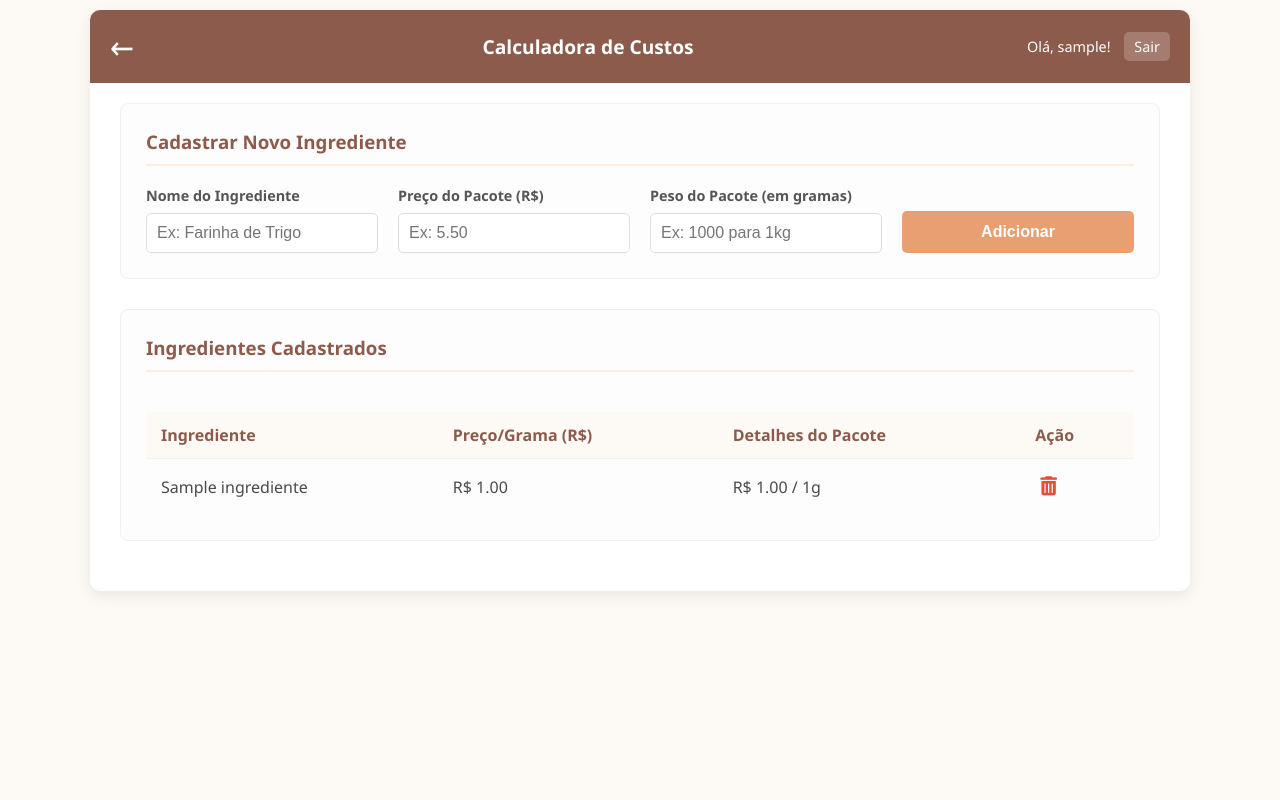
After one commit to alexsvl2/montaki_agenda, a Flask app: page /calculadora in a window 1280 px wide. The commit adds this page. Run offline with Flask 3, Linux system fonts and the light colour scheme; a user stored in the database is signed in; tables that the repository leaves empty hold one stand-in row (values such as "Sample post").

Commit message:
Feature: Implementa cadastro de ingredientes na calculadora

```diff
--- a/app.py
+++ b/app.py
@@ -6,6 +6,7 @@ from flask_sqlalchemy import SQLAlchemy
 from flask_login import LoginManager, UserMixin, login_user, logout_user, login_required, current_user
 from werkzeug.security import generate_password_hash, check_password_hash
 from datetime import datetime
+import math # Importa a biblioteca de matemática
 
 # --- CONFIGURAÇÃO INICIAL ---
 app = Flask(__name__)
@@ -13,7 +14,6 @@ basedir = os.path.abspath(os.path.dirname(__file__))
 app.config['SQLALCHEMY_DATABASE_URI'] = 'sqlite:///' + os.path.join(basedir, 'agenda.db')
 app.config['SECRET_KEY'] = 'sua-chave-secreta-super-dificil'
 db = SQLAlchemy(app)
-
 login_manager = LoginManager()
 login_manager.init_app(app)
 login_manager.login_view = 'login'
@@ -23,27 +23,30 @@ class User(UserMixin, db.Model):
     id = db.Column(db.Integer, primary_key=True)
     username = db.Column(db.String(80), unique=True, nullable=False)
     password_hash = db.Column(db.String(120), nullable=False)
-
-    def set_password(self, password):
-        self.password_hash = generate_password_hash(password)
-
-    def check_password(self, password):
-        return check_password_hash(self.password_hash, password)
+    def set_password(self, password): self.password_hash = generate_password_hash(password)
+    def check_password(self, password): return check_password_hash(self.password_hash, password)
 
 class Tarefa(db.Model):
     id = db.Column(db.Integer, primary_key=True)
     data = db.Column(db.String(10), nullable=False)
     descricao = db.Column(db.String(200), nullable=False)
 
+# NOVO: Modelo para Ingredientes
+class Ingrediente(db.Model):
+    id = db.Column(db.Integer, primary_key=True)
+    nome = db.Column(db.String(100), nullable=False)
+    preco_pacote = db.Column(db.Float, nullable=False)
+    peso_pacote_gramas = db.Column(db.Float, nullable=False)
+    preco_por_grama = db.Column(db.Float, nullable=False)
+
 @login_manager.user_loader
 def load_user(user_id):
     return User.query.get(int(user_id))
 
-# --- ROTAS DA APLICAÇÃO ---
+# --- ROTAS PRINCIPAIS ---
 @app.route('/', methods=['GET', 'POST'])
 def login():
-    if current_user.is_authenticated:
-        return redirect(url_for('home'))
+    if current_user.is_authenticated: return redirect(url_for('home'))
     if request.method == 'POST':
         user = User.query.filter_by(username=request.form['username']).first()
         if user and user.check_password(request.form['password']):
@@ -68,59 +71,83 @@ def logout():
 def calendario():
     return render_template('calendario.html', username=current_user.username, show_back_button=True)
 
-# --- API PARA O CALENDÁRIO (COM MUDANÇAS) ---
+# NOVO: Rota para a Calculadora
+@app.route('/calculadora')
+@login_required
+def calculadora():
+    return render_template('calculadora.html', username=current_user.username, show_back_button=True)
 
-@app.route('/api/tarefas', methods=['GET'])
+# --- API AGENDA ---
+@app.route('/api/tarefas', methods=['GET', 'POST'])
 @login_required
-def get_tarefas():
-    tarefas = Tarefa.query.all()
-    tarefas_dict = {}
-    for tarefa in tarefas:
-        if tarefa.data not in tarefas_dict:
-            tarefas_dict[tarefa.data] = []
-        # MUDANÇA: Agora enviamos o ID e a descrição
-        tarefas_dict[tarefa.data].append({'id': tarefa.id, 'descricao': tarefa.descricao})
-    return jsonify(tarefas_dict)
+def api_tarefas():
+    if request.method == 'GET':
+        tarefas = Tarefa.query.all()
+        tarefas_dict = {}
+        for tarefa in tarefas:
+            if tarefa.data not in tarefas_dict: tarefas_dict[tarefa.data] = []
+            tarefas_dict[tarefa.data].append(tarefa.descricao)
+        return jsonify(tarefas_dict)
+    if request.method == 'POST':
+        dados = request.get_json()
+        nova_tarefa = Tarefa(data=dados['data'], descricao=dados['descricao'])
+        db.session.add(nova_tarefa)
+        db.session.commit()
+        return jsonify({'status': 'sucesso'})
 
-@app.route('/api/tarefas', methods=['POST'])
+# --- API CALCULADORA ---
+@app.route('/api/ingredientes', methods=['GET'])
 @login_required
-def add_tarefa():
+def get_ingredientes():
+    ingredientes = Ingrediente.query.order_by(Ingrediente.nome).all()
+    lista_ingredientes = [{
+        'id': ing.id,
+        'nome': ing.nome,
+        'preco_pacote': ing.preco_pacote,
+        'peso_pacote_gramas': ing.peso_pacote_gramas,
+        'preco_por_grama': ing.preco_por_grama
+    } for ing in ingredientes]
+    return jsonify(lista_ingredientes)
+
+@app.route('/api/ingredientes', methods=['POST'])
+@login_required
+def add_ingrediente():
     dados = request.get_json()
-    if not dados or 'data' not in dados or 'descricao' not in dados:
-        return jsonify({'status': 'erro', 'mensagem': 'Dados inválidos'}), 400
-    nova_tarefa = Tarefa(data=dados['data'], descricao=dados['descricao'])
-    db.session.add(nova_tarefa)
+    nome = dados['nome']
+    preco_pacote = float(dados['preco_pacote'])
+    peso_pacote_gramas = float(dados['peso_pacote_gramas'])
+
+    if peso_pacote_gramas == 0:
+        return jsonify({'status': 'erro', 'mensagem': 'O peso não pode ser zero.'}), 400
+
+    # A LÓGICA PRINCIPAL: Cálculo do preço por grama
+    preco_por_grama = preco_pacote / peso_pacote_gramas
+
+    novo_ingrediente = Ingrediente(
+        nome=nome,
+        preco_pacote=preco_pacote,
+        peso_pacote_gramas=peso_pacote_gramas,
+        preco_por_grama=preco_por_grama
+    )
+    db.session.add(novo_ingrediente)
     db.session.commit()
-    return jsonify({'status': 'sucesso', 'mensagem': 'Tarefa adicionada!', 'id': nova_tarefa.id}), 201
+    return jsonify({'status': 'sucesso', 'mensagem': 'Ingrediente adicionado!'}), 201
 
-# NOVO: Rota para deletar uma tarefa
-@app.route('/api/tarefas/<int:tarefa_id>', methods=['DELETE'])
+@app.route('/api/ingredientes/<int:id>', methods=['DELETE'])
 @login_required
-def delete_tarefa(tarefa_id):
-    tarefa = Tarefa.query.get_or_404(tarefa_id)
-    db.session.delete(tarefa)
+def delete_ingrediente(id):
+    ingrediente = Ingrediente.query.get_or_404(id)
+    db.session.delete(ingrediente)
     db.session.commit()
-    return jsonify({'status': 'sucesso', 'mensagem': 'Tarefa excluída!'})
-
-# NOVO: Rota para editar uma tarefa
-@app.route('/api/tarefas/<int:tarefa_id>', methods=['PUT'])
-@login_required
-def update_tarefa(tarefa_id):
-    tarefa = Tarefa.query.get_or_404(tarefa_id)
-    dados = request.get_json()
-    if not dados or 'descricao' not in dados:
-        return jsonify({'status': 'erro', 'mensagem': 'Descrição faltando'}), 400
-    tarefa.descricao = dados['descricao']
-    db.session.commit()
-    return jsonify({'status': 'sucesso', 'mensagem': 'Tarefa atualizada!'})
-
+    return jsonify({'status': 'sucesso', 'mensagem': 'Ingrediente removido!'})
 
 # --- COMANDOS DE TERMINAL ---
 @app.cli.command('create-db')
 def create_db():
     db.create_all()
-    print("Banco de dados criado com sucesso!")
+    print("Banco de dados e tabelas criados/atualizados com sucesso!")
 
+# (O comando create-user continua o mesmo)
 @app.cli.command('create-user')
 def create_user():
     import click
--- a/static/css/style.css
+++ b/static/css/style.css
@@ -1,4 +1,8 @@
 /* /montaki_agenda/static/css/style.css */
+
+/* ======================================= */
+/* === ESTILOS GERAIS E COMPARTILHADOS === */
+/* ======================================= */
 
 body {
     font-family: 'Segoe UI', Tahoma, Geneva, Verdana, sans-serif;
@@ -10,11 +14,12 @@ body {
     padding: 10px;
     min-height: 100vh;
     box-sizing: border-box;
+    margin: 0;
 }
 
-.agenda-container, .dashboard-container {
+.agenda-container, .dashboard-container, .page-container {
     width: 100%;
-    max-width: 900px;
+    max-width: 1100px; /* Aumentado para acomodar páginas mais largas como a calculadora */
     background-color: white;
     box-shadow: 0 5px 15px rgba(0,0,0,0.08);
     border-radius: 10px;
@@ -30,10 +35,100 @@ body {
     align-items: center;
 }
 
-.header h2 { margin: 0; font-size: 1.2em; }
-.user-info { font-size: 0.9em; white-space: nowrap; }
-.user-info a { color: white; text-decoration: none; background-color: rgba(255,255,255,0.2); padding: 5px 10px; border-radius: 5px; margin-left: 10px; }
-.user-info a:hover { background-color: rgba(255,255,255,0.4); }
+.header h2 {
+    margin: 0;
+    font-size: 1.2em;
+}
+
+.user-info {
+    font-size: 0.9em;
+    white-space: nowrap;
+}
+
+.user-info a {
+    color: white;
+    text-decoration: none;
+    background-color: rgba(255,255,255,0.2);
+    padding: 5px 10px;
+    border-radius: 5px;
+    margin-left: 10px;
+}
+
+.user-info a:hover {
+    background-color: rgba(255,255,255,0.4);
+}
+
+.back-button {
+    font-size: 2em;
+    color: white;
+    text-decoration: none;
+    margin-right: 15px;
+    transition: transform 0.2s;
+}
+
+.back-button:hover {
+    transform: scale(1.1);
+}
+
+/* ================================== */
+/* === ESTILOS PARA O DASHBOARD === */
+/* ================================== */
+
+.dashboard-menu {
+    display: flex;
+    justify-content: center;
+    align-items: center;
+    flex-wrap: wrap;
+    padding: 60px 20px;
+    gap: 30px;
+}
+
+.menu-link {
+    text-decoration: none;
+    color: inherit;
+}
+
+.menu-item {
+    width: 180px;
+    height: 160px;
+    border-radius: 12px;
+    display: flex;
+    flex-direction: column;
+    justify-content: center;
+    align-items: center;
+    cursor: pointer;
+    transition: transform 0.2s ease-in-out, box-shadow 0.2s ease-in-out;
+    box-shadow: 0 4px 10px rgba(0,0,0,0.05);
+}
+
+.menu-item:hover {
+    transform: translateY(-5px);
+    box-shadow: 0 8px 15px rgba(0,0,0,0.1);
+}
+
+.menu-item i {
+    font-size: 48px;
+    margin-bottom: 15px;
+}
+
+.menu-item span {
+    font-size: 1.1em;
+    font-weight: 600;
+}
+
+/* --- Cores dos Itens do Menu --- */
+.menu-item.agenda { background-color: #fdecdb; color: #c57d56; }
+.menu-item.agenda:hover { background-color: #fcdfc0; }
+
+.menu-item.calculadora { background-color: #ffeff2; color: #e598aa; }
+.menu-item.calculadora:hover { background-color: #ffdee4; }
+
+.menu-item.produtos { background-color: #faebd7; color: #a0522d; }
+.menu-item.produtos:hover { background-color: #f8e1c6; }
+
+/* ================================ */
+/* === ESTILOS PARA A AGENDA === */
+/* ================================ */
 
 .calendario { padding: 15px; }
 .mes { display: flex; justify-content: space-between; align-items: center; margin-bottom: 15px; }
@@ -65,130 +160,85 @@ body {
 .task-list { width: 100%; overflow: hidden; font-size: 0.75em; text-align: left; }
 .task-item { background-color: rgba(232, 159, 113, 0.2); padding: 2px 4px; border-radius: 3px; margin-bottom: 2px; white-space: nowrap; overflow: hidden; text-overflow: ellipsis; }
 
-/* ================================== */
-/* === ESTILOS PARA O DASHBOARD === */
-/* ================================== */
+/* ======================================= */
+/* === ESTILOS PARA PÁGINA CALCULADORA === */
+/* ======================================= */
 
-.dashboard-menu {
-    display: flex;
-    justify-content: center;
-    align-items: center;
-    flex-wrap: wrap;
-    padding: 60px 20px;
-    gap: 30px;
+.content-wrapper { padding: 20px 30px; }
+
+.card {
+    background-color: #fdfdfd;
+    border: 1px solid #f0f0f0;
+    border-radius: 8px;
+    padding: 25px;
+    margin-bottom: 30px;
 }
 
-.menu-link { text-decoration: none; color: inherit; }
-
-.menu-item {
-    width: 180px;
-    height: 160px;
-    border-radius: 12px;
-    display: flex;
-    flex-direction: column;
-    justify-content: center;
-    align-items: center;
-    cursor: pointer;
-    transition: transform 0.2s ease-in-out, box-shadow 0.2s ease-in-out;
-    box-shadow: 0 4px 10px rgba(0,0,0,0.05);
+.card h3 {
+    margin-top: 0;
+    margin-bottom: 20px;
+    color: #8d5b4c;
+    border-bottom: 2px solid #fdecdb;
+    padding-bottom: 10px;
 }
 
-.menu-item:hover { transform: translateY(-5px); box-shadow: 0 8px 15px rgba(0,0,0,0.1); }
-.menu-item i { font-size: 48px; margin-bottom: 15px; }
-.menu-item span { font-size: 1.1em; font-weight: 600; }
-.menu-item.agenda { background-color: #fdecdb; color: #c57d56; }
-.menu-item.agenda:hover { background-color: #fcdfc0; }
-.menu-item.calculadora { background-color: #ffeff2; color: #e598aa; }
-.menu-item.calculadora:hover { background-color: #ffdee4; }
-.menu-item.produtos { background-color: #faebd7; color: #a0522d; }
-.menu-item.produtos:hover { background-color: #f8e1c6; }
-.back-button { font-size: 2em; color: white; text-decoration: none; margin-right: 15px; transition: transform 0.2s; }
-.back-button:hover { transform: scale(1.1); }
-
-/* ================================== */
-/* === ESTILOS PARA O MODAL === */
-/* ================================== */
-
-.modal-overlay {
-    position: fixed;
-    top: 0;
-    left: 0;
-    width: 100%;
-    height: 100%;
-    background-color: rgba(0, 0, 0, 0.6);
-    display: flex;
-    justify-content: center;
-    align-items: center;
-    z-index: 1000;
+.form-grid {
+    display: grid;
+    grid-template-columns: repeat(auto-fit, minmax(200px, 1fr));
+    gap: 20px;
+    align-items: flex-end;
 }
 
-.modal-content {
-    background-color: #fff;
-    padding: 25px;
-    border-radius: 8px;
-    width: 90%;
-    max-width: 500px;
-    box-shadow: 0 5px 15px rgba(0,0,0,0.3);
-}
+.form-group { display: flex; flex-direction: column; }
+.form-group label { margin-bottom: 8px; font-weight: 600; font-size: 0.9em; color: #555; }
+.form-group input { padding: 10px; border: 1px solid #ddd; border-radius: 5px; font-size: 1em; }
 
-.modal-header {
-    display: flex;
-    justify-content: space-between;
-    align-items: center;
-    border-bottom: 1px solid #eee;
-    padding-bottom: 15px;
-    margin-bottom: 15px;
-}
-
-.modal-header h3 { margin: 0; color: #8d5b4c; }
-.modal-fechar-btn { background: none; border: none; font-size: 2em; cursor: pointer; color: #aaa; line-height: 1; }
-
-.modal-corpo .tarefa-item-modal {
-    display: flex;
-    justify-content: space-between;
-    align-items: center;
-    padding: 10px;
-    border-radius: 5px;
-    margin-bottom: 8px;
-    background-color: #fdfaf6;
-}
-
-.tarefa-item-modal span { flex-grow: 1; }
-.tarefa-item-modal .botoes-acao button {
-    background: none;
-    border: 1px solid #ddd;
-    border-radius: 4px;
-    padding: 5px 8px;
-    margin-left: 5px;
-    cursor: pointer;
-}
-.tarefa-item-modal .botoes-acao .btn-editar { color: #5a8dcc; }
-.tarefa-item-modal .botoes-acao .btn-excluir { color: #d9534f; }
-
-.modal-footer {
-    border-top: 1px solid #eee;
-    padding-top: 15px;
-    margin-top: 15px;
-    text-align: right;
-}
-
-.btn-adicionar {
+.button-primary {
     background-color: #e89f71;
     color: white;
-    padding: 10px 15px;
+    padding: 12px 20px;
     border: none;
     border-radius: 5px;
     cursor: pointer;
+    font-size: 1em;
+    font-weight: 600;
+    transition: background-color 0.2s;
 }
-.btn-adicionar:hover { background-color: #d18e64; }
 
-/* === ESTILOS MOBILE === */
+.button-primary:hover { background-color: #d18e64; }
+
+.table-container { overflow-x: auto; }
+
+table { width: 100%; border-collapse: collapse; margin-top: 20px; }
+th, td { padding: 12px 15px; text-align: left; border-bottom: 1px solid #f0f0f0; }
+th { background-color: #fdfaf6; font-weight: 600; color: #8d5b4c; }
+tr:last-child td { border-bottom: none; }
+tr:hover { background-color: #fefcf9; }
+
+.button-danger { background: none; border: none; color: #e74c3c; cursor: pointer; font-size: 1.2em; padding: 5px; }
+.button-danger:hover { color: #c0392b; }
+
+/* ======================================= */
+/* === ESTILOS MOBILE (MEDIA QUERIES) === */
+/* ======================================= */
+
 @media (max-width: 768px) {
     body { padding: 0; align-items: flex-start; }
-    .agenda-container, .dashboard-container { border-radius: 0; min-height: 100vh; box-shadow: none; }
+
+    .agenda-container, .dashboard-container, .page-container {
+        border-radius: 0;
+        min-height: 100vh;
+        box-shadow: none;
+    }
+
     .header { padding: 15px; }
     .header h2 { font-size: 1.1em; }
     .user-info { font-size: 0.8em; }
+
+    /* Mobile para Dashboard */
+    .dashboard-menu { flex-direction: column; padding: 40px 20px; gap: 20px; }
+    .menu-item { width: 100%; max-width: 250px; height: 120px; }
+    .menu-item i { font-size: 36px; }
 
     /* Mobile para Agenda */
     .calendario { padding: 5px; }
@@ -197,12 +247,7 @@ body {
     .dias-grid .dia { min-height: 70px; font-size: 0.8em; }
     .task-list { font-size: 0.7em; }
 
-    /* Mobile para Dashboard */
-    .dashboard-menu { display: grid; grid-template-columns: 1fr 1fr; padding: 25px; gap: 20px; }
-    .menu-item { width: auto; max-width: none; height: 140px; border-radius: 10px; }
-    .menu-item i { font-size: 40px; margin-bottom: 12px; }
-    .menu-item span { font-size: 1em; }
-
-    /* Mobile para Modal */
-    .modal-content { padding: 15px; }
+    /* Mobile para Calculadora */
+    .content-wrapper { padding: 15px; }
+    .form-grid { grid-template-columns: 1fr; }
 }
--- /dev/null
+++ b/static/js/calculadora.js
@@ -0,0 +1,99 @@
+document.addEventListener('DOMContentLoaded', () => {
+    const form = document.getElementById('form-add-ingrediente');
+    const tbody = document.getElementById('lista-ingredientes');
+
+    // Função para formatar o preço em Reais (R$)
+    const formatarPreco = (valor) => {
+        if (valor < 0.01) {
+            // Para valores muito pequenos, mostra mais casas decimais
+            return `R$ ${valor.toFixed(5)}`;
+        }
+        return `R$ ${valor.toFixed(2)}`;
+    };
+
+    // Função para carregar e exibir os ingredientes na tabela
+    const carregarIngredientes = async () => {
+        try {
+            const response = await fetch('/api/ingredientes');
+            if (!response.ok) throw new Error('Falha ao buscar ingredientes.');
+
+            const ingredientes = await response.json();
+            tbody.innerHTML = ''; // Limpa a tabela antes de preencher
+
+            if (ingredientes.length === 0) {
+                tbody.innerHTML = '<tr><td colspan="4">Nenhum ingrediente cadastrado.</td></tr>';
+                return;
+            }
+
+            ingredientes.forEach(ing => {
+                const tr = document.createElement('tr');
+                tr.innerHTML = `
+                    <td>${ing.nome}</td>
+                    <td>${formatarPreco(ing.preco_por_grama)}</td>
+                    <td>${formatarPreco(ing.preco_pacote)} / ${ing.peso_pacote_gramas}g</td>
+                    <td>
+                        <button class="button-danger" data-id="${ing.id}">
+                            <i class="fa-solid fa-trash-can"></i>
+                        </button>
+                    </td>
+                `;
+                tbody.appendChild(tr);
+            });
+        } catch (error) {
+            console.error('Erro:', error);
+            tbody.innerHTML = '<tr><td colspan="4">Erro ao carregar ingredientes.</td></tr>';
+        }
+    };
+
+    // Evento para adicionar um novo ingrediente
+    form.addEventListener('submit', async (e) => {
+        e.preventDefault();
+        const dados = {
+            nome: form.nome.value,
+            preco_pacote: form.preco_pacote.value,
+            peso_pacote_gramas: form.peso_pacote_gramas.value,
+        };
+
+        try {
+            const response = await fetch('/api/ingredientes', {
+                method: 'POST',
+                headers: { 'Content-Type': 'application/json' },
+                body: JSON.stringify(dados),
+            });
+
+            if (!response.ok) throw new Error('Falha ao adicionar ingrediente.');
+
+            form.reset(); // Limpa o formulário
+            carregarIngredientes(); // Recarrega a lista
+        } catch (error) {
+            console.error('Erro:', error);
+            alert('Não foi possível adicionar o ingrediente.');
+        }
+    });
+
+    // Evento para deletar um ingrediente (usando delegação de evento)
+    tbody.addEventListener('click', async (e) => {
+        // Verifica se o clique foi no botão de deletar ou no ícone dentro dele
+        const deleteButton = e.target.closest('.button-danger');
+        if (deleteButton) {
+            const id = deleteButton.dataset.id;
+            if (confirm('Tem certeza que deseja remover este ingrediente?')) {
+                try {
+                    const response = await fetch(`/api/ingredientes/${id}`, {
+                        method: 'DELETE',
+                    });
+
+                    if (!response.ok) throw new Error('Falha ao remover ingrediente.');
+
+                    carregarIngredientes(); // Recarrega a lista
+                } catch (error) {
+                    console.error('Erro:', error);
+                    alert('Não foi possível remover o ingrediente.');
+                }
+            }
+        }
+    });
+
+    // Carrega a lista inicial ao entrar na página
+    carregarIngredientes();
+});
--- /dev/null
+++ b/templates/calculadora.html
@@ -0,0 +1,65 @@
+<!DOCTYPE html>
+<html lang="pt-br">
+<head>
+    <meta charset="UTF-8">
+    <meta name="viewport" content="width=device-width, initial-scale=1.0">
+    <title>Calculadora de Custos - Montaki</title>
+    <link rel="stylesheet" href="{{ url_for('static', filename='css/style.css') }}">
+    <link rel="stylesheet" href="https://cdnjs.cloudflare.com/ajax/libs/font-awesome/6.5.2/css/all.min.css">
+</head>
+<body>
+    <div class="page-container">
+        <div class="header">
+            {% if show_back_button %}
+                <a href="{{ url_for('home') }}" class="back-button" title="Voltar ao Menu">&#x2190;</a>
+            {% endif %}
+            <h2>Calculadora de Custos</h2>
+            <div class="user-info">
+                <span>Olá, {{ username }}!</span>
+                <a href="{{ url_for('logout') }}">Sair</a>
+            </div>
+        </div>
+
+        <main class="content-wrapper">
+            <div class="card">
+                <h3>Cadastrar Novo Ingrediente</h3>
+                <form id="form-add-ingrediente" class="form-grid">
+                    <div class="form-group">
+                        <label for="nome">Nome do Ingrediente</label>
+                        <input type="text" id="nome" name="nome" placeholder="Ex: Farinha de Trigo" required>
+                    </div>
+                    <div class="form-group">
+                        <label for="preco_pacote">Preço do Pacote (R$)</label>
+                        <input type="number" id="preco_pacote" name="preco_pacote" step="0.01" placeholder="Ex: 5.50" required>
+                    </div>
+                    <div class="form-group">
+                        <label for="peso_pacote_gramas">Peso do Pacote (em gramas)</label>
+                        <input type="number" id="peso_pacote_gramas" name="peso_pacote_gramas" step="0.01" placeholder="Ex: 1000 para 1kg" required>
+                    </div>
+                    <button type="submit" class="button-primary">Adicionar</button>
+                </form>
+            </div>
+
+            <div class="card">
+                <h3>Ingredientes Cadastrados</h3>
+                <div class="table-container">
+                    <table>
+                        <thead>
+                            <tr>
+                                <th>Ingrediente</th>
+                                <th>Preço/Grama (R$)</th>
+                                <th>Detalhes do Pacote</th>
+                                <th>Ação</th>
+                            </tr>
+                        </thead>
+                        <tbody id="lista-ingredientes">
+                            </tbody>
+                    </table>
+                </div>
+            </div>
+        </main>
+    </div>
+
+    <script src="{{ url_for('static', filename='js/calculadora.js') }}"></script>
+</body>
+</html>
```
